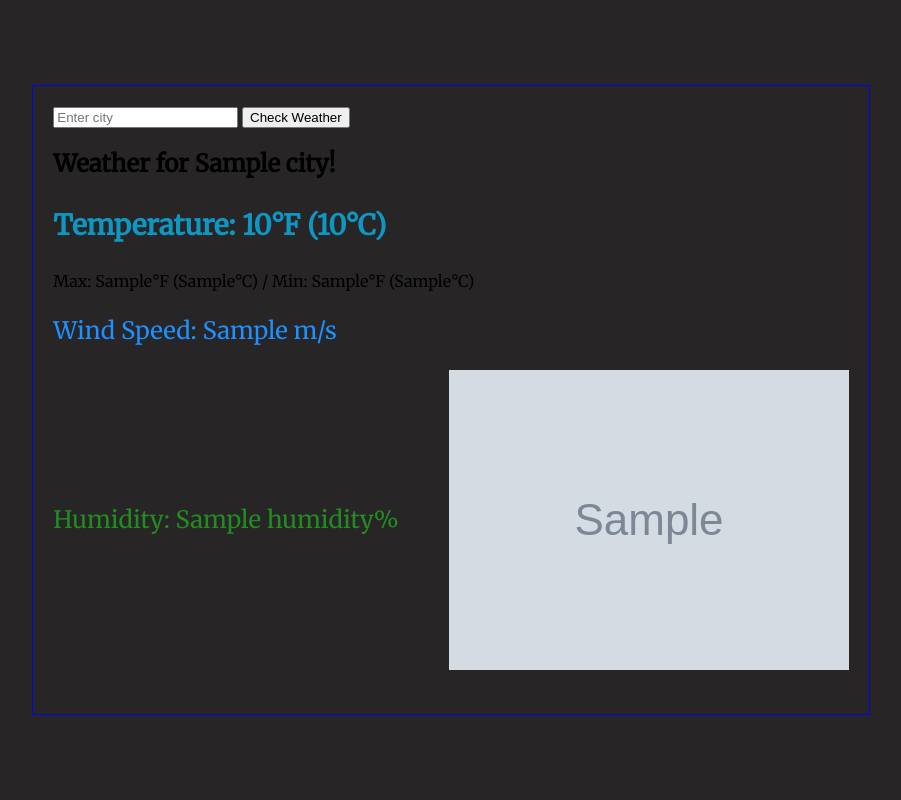
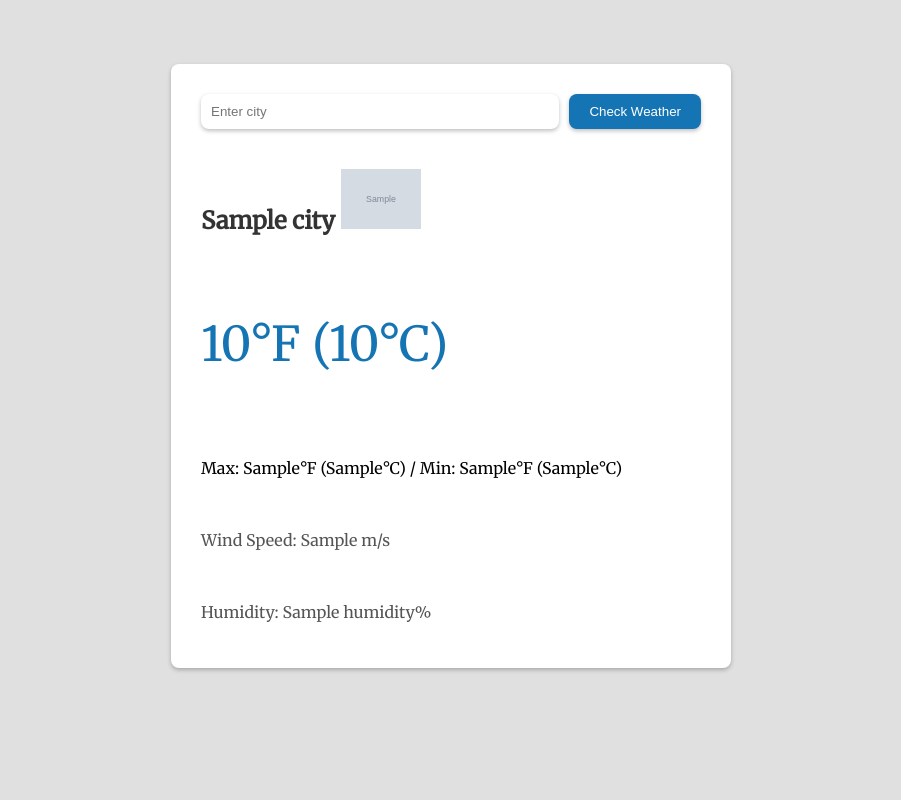
Before and after one commit to yunjae123/Weathe-App, a Flask app: template templates/index.html in a window 1280 px wide. Shown: the whole page, without its empty margins (189-1090 px from the left). Run offline with Flask 3, Linux system fonts and the light colour scheme; the template is opened without the code that fills it: most values are stand-ins (such as "Sample title", 1, 10 or a date in 2020); grey boxes marked "Sample" are stand-in pictures.

Commit message:
Change visual aspect to make the web page look more pleasing

```diff
--- a/static/css/style.css
+++ b/static/css/style.css
@@ -1,45 +1,68 @@
-.temperature {
-    font-size: 24px;
-    font-weight: bold;
-    color:rgb(15, 151, 196)
-}
-
-.humidity {
-    font-size: 20px;
-    color: #228B22;
-    display: flex;
-    align-items: center;
-    gap: 50px;
-}
-
-.wind-speed {
-    font-size: 20px;
-    color: #1E90FF;
-}
-
-@media (min-width: 768px) {
-    .temperature {
-        font-size: 28px;
-    }
-
-    .humidity, .wind-speed {
-        font-size: 24px;
-    }
-}
-
 body {
     padding: 0px;
-    display: flex;
-    justify-content: center;
-    align-items: center;
-    height: 100vh;
     margin: 0px;
-    background: rgb(39, 37, 37);
+    background-color: #E0E0E0;
     font-family: 'Merriweather', serif;
 }
 
 .container {
-    border: 1px solid blue;
-    max-width: 800px;
-    padding: 20px;
+    background: #FFFFFF;
+    border-radius: 8px;
+    box-shadow: 0 2px 4px rgba(0, 0, 0, 0.25);
+    max-width: 500px;
+    margin: 5% auto;
+    padding: 30px;
+    display: flex;
+    flex-direction: column;
+    gap: 20px;
 }
+
+.city {
+    font-size: 24px;
+    color: #333;
+    margin-bottom: 10px;
+}
+
+.temperature {
+    font-size: 48px;
+    color: #1574B3;
+    display: flex;
+    align-items: center;
+    gap: 20px;
+}
+
+.humidity, .wind-speed {
+    color: #555;
+}
+
+img {
+    width: 80px;
+    height: 80
+}
+
+form {
+    display: flex;
+    gap: 10px;
+}
+
+input[type="text"] {
+    padding: 10px;
+    border: none;
+    border-radius: 8px;
+    flex: 1;
+    box-shadow: 0 2px 4px rgba(0, 0, 0, 0.25);
+}
+
+button {
+    padding: 10px 20px;
+    background: #1574B3;
+    color: white;
+    border: none;
+    border-radius: 8px;
+    box-shadow: 0 2px 4px rgba(0, 0, 0, 0.25);
+    cursor: pointer;
+}
+
+button:hover {
+    background: #125A90;
+}
--- a/templates/index.html
+++ b/templates/index.html
@@ -22,13 +22,12 @@
             <p style="color: red;">{{ error }}</p>
         {% endif %}
 
-        <h2>Weather for {{ city }}!</h2>
-        <p class="temperature">Temperature: {{ current_fahrenheit_temp }}°F ({{ current_celsius_temp }}°C)</p>
+        <h2 class="city">{{ city }} <img src="{{ icon_url }}" alt="Weather Icon"></h2>
+        <p class="temperature">{{ current_fahrenheit_temp }}°F ({{ current_celsius_temp }}°C)</p>
         <p>Max: {{ max_ftemp }}°F ({{ max_ctemp }}°C)  /  Min: {{ min_ftemp }}°F ({{ min_ctemp }}°C)</p>
         <p class="wind-speed">Wind Speed: {{ wind_speed }} m/s</p>
         <p class="humidity">
             <span>Humidity: {{ humidity }}%</span>
-            <img src="{{ icon_url }}" alt="Weather Icon">
         </p>
     </div>
 </body>
```
